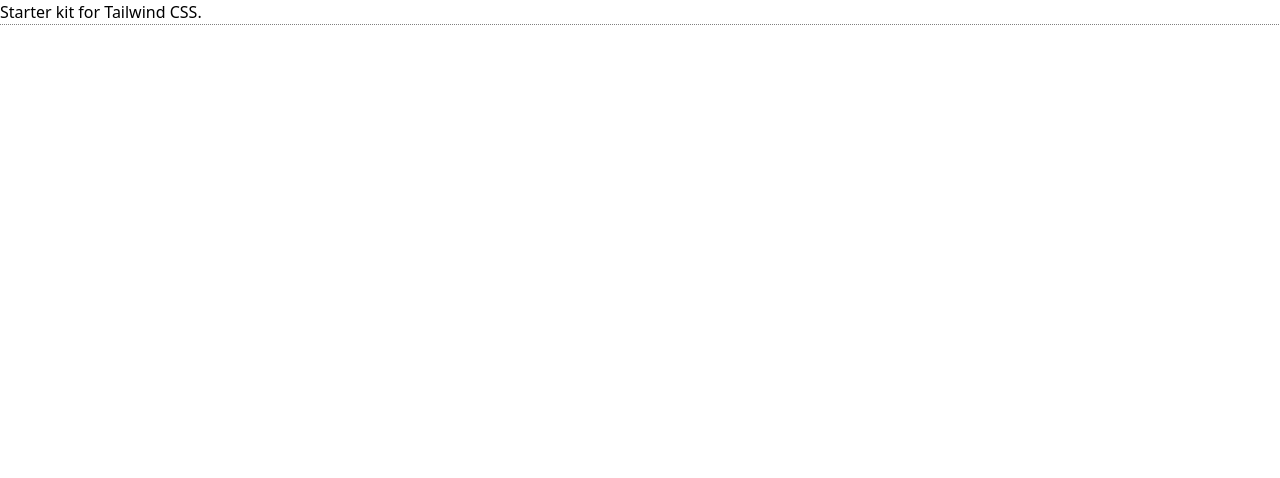
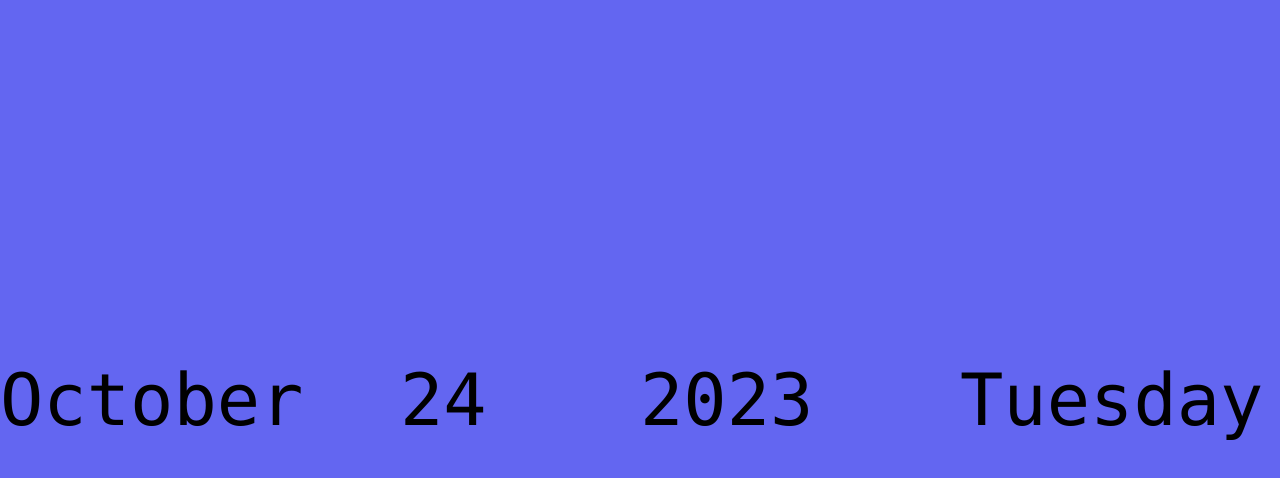
Before and after one commit to MannyPoptart/tailwind-date, a website: page public/index.html in a window 1280 px wide. Drawn offline with Linux system fonts and the light colour scheme.

Commit message:
styled with tailwind

```diff
--- a/public/index.html
+++ b/public/index.html
@@ -10,9 +10,14 @@
     <script src="script.js" defer></script>
 
 </head>
-<body>
+<body class="h-screen flex items-center justify-center bg-indigo-500">
 
-    <h1>Starter kit for Tailwind CSS.</h1>
+    <time class="container mx-auto block grid lg:grid-cols-4 md:grid-cols-2 font-mono">
+      <data class="month block text-7xl">Month</data>
+      <data class="dayOfMonth block text-7xl pl-20">00</data>
+      <data class="year block text-7xl ">0000</data>
+      <data class="dayOfWeek block text-7xl ">SMTWTFS</data>
+    </time>
 
-</body>
+  </body>
 </html>
--- a/public/script.js
+++ b/public/script.js
@@ -1 +1,73 @@
 console.log('👍 JS is OK!');
+
+// https://cdn.tailwindcss.com
+
+/************
+Static Data
+************/
+const allTheMonths = [
+    "January",
+    "February",
+    "March",
+    "April",
+    "May",
+    "June",
+    "July",
+    "August",
+    "September",
+    "October",
+    "November",
+    "December"
+  ];
+  const allTheDays = [
+    "Sunday",
+    "Monday",
+    "Tuesday",
+    "Wednesday",
+    "Thursday",
+    "Friday",
+    "Saturday"
+  ];
+
+  /************
+  Dynamic Data
+  ************/
+  // Get and store current date and time with `new Date()` object
+  const dateNow = new Date();
+  // Check-Check: See all `Date()` methods and properties
+  console.log(dateNow);
+
+  const gotMonth = dateNow.getMonth();
+  // Get current day of the month
+  let gotDayOfMonth = dateNow.getDate();
+  // Get current year
+  const gotYear = dateNow.getFullYear();
+  // Get current day of the week
+  const gotDayOfWeek = dateNow.getDay();
+
+  // Check-Check: Is the data correct?
+  console.log(gotMonth, gotDayOfMonth, gotYear, gotDayOfWeek);
+
+  /************
+  Get DOM Elements
+  ************/
+  // Get the month
+  const month = document.querySelector(".month");
+  // Get day of the month
+  const dayOfMonth = document.querySelector(".dayOfMonth");
+  // Get year
+  const year = document.querySelector(".year");
+  // Get Day of Week
+  const dayOfWeek = document.querySelector(".dayOfWeek");
+
+  /************
+  Set DOM Elements
+  ************/
+  // Set the month
+  month.innerText = allTheMonths[gotMonth];
+  // Set day of the month
+  dayOfMonth.innerText = gotDayOfMonth;
+  // Set the year
+  year.innerText = gotYear;
+  // Set the day of the week
+  dayOfWeek.innerText = allTheDays[gotDayOfWeek];
--- a/src/input.css
+++ b/src/input.css
@@ -4,6 +4,6 @@
 @tailwind utilities;
 
 /* Your Awesome Styles */
-* {
+/* * {
     outline: 1px dotted gray;
-}
+} */
```
Also changed, not shown: public/style.css, 1 other file.
